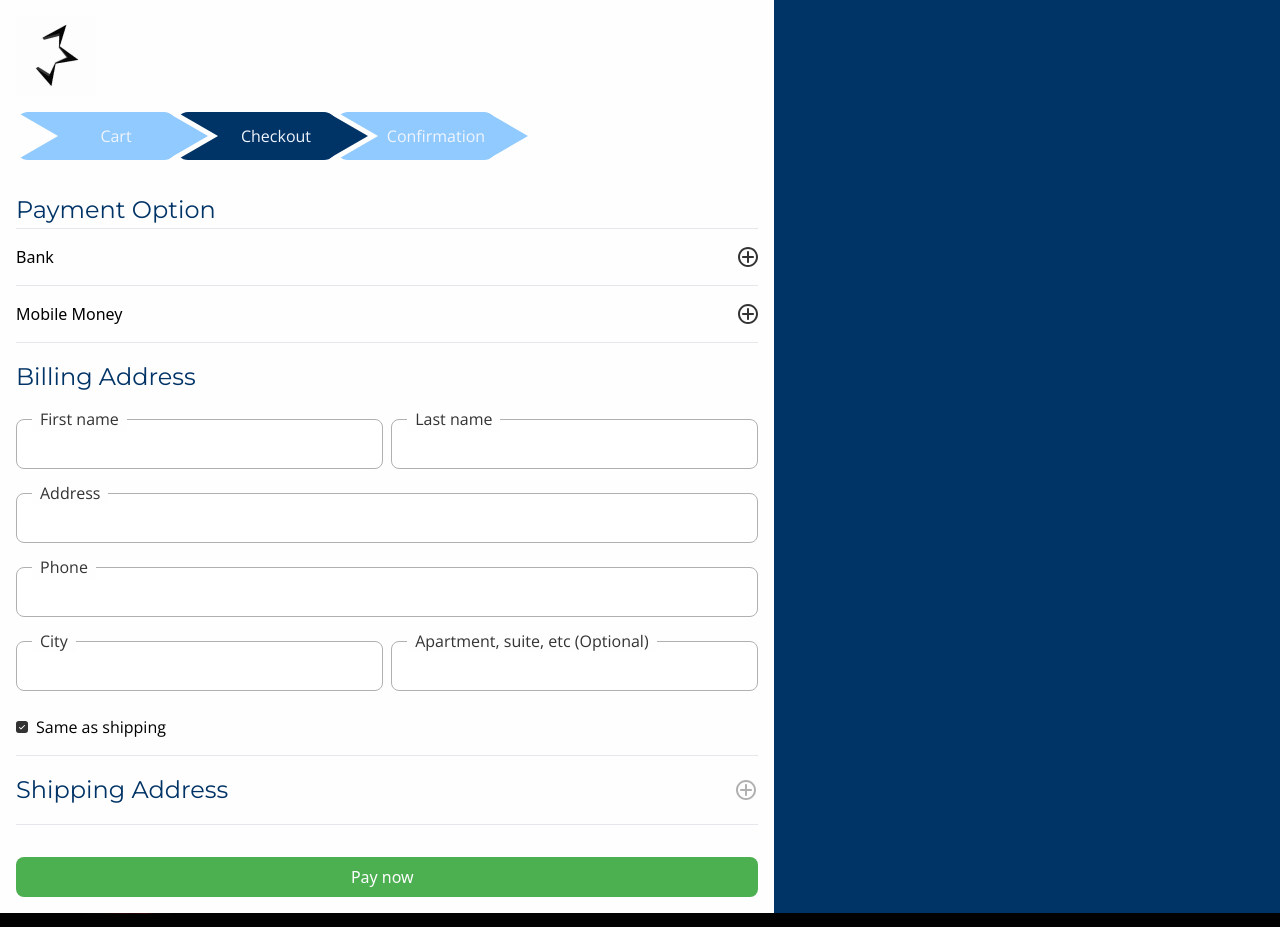
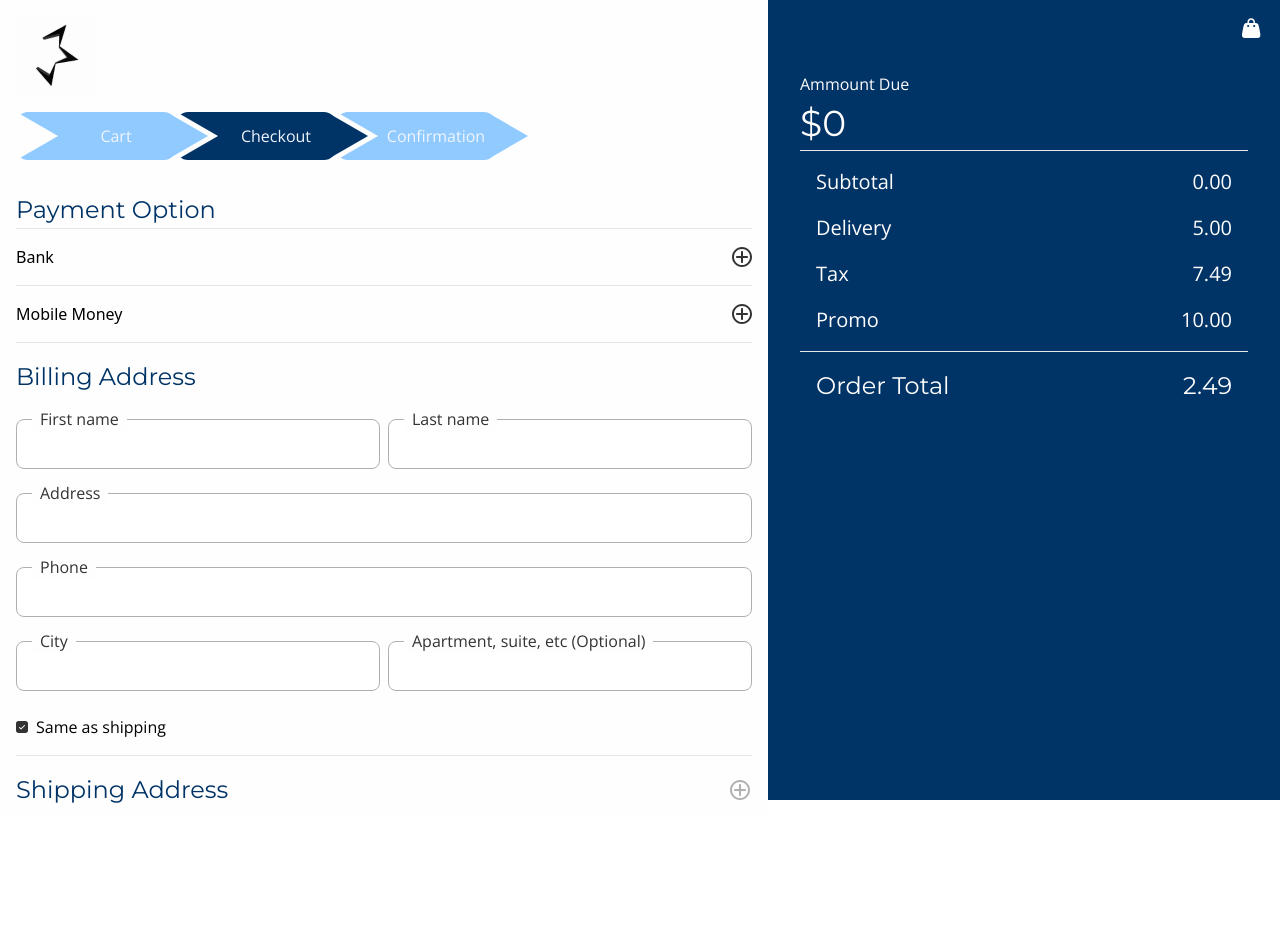
Before and after one commit to yaqeen009/Ecommerce-FrontEnd, a React (Vite) app: page /checkout in a window 1280 px wide. Shown: the top 927 px of the page. After the commit the page ends 800 px from the top, so only its background shows below. Built offline with nearby package versions, Linux system fonts and the light colour scheme.

Commit message:
Checkout page completed

```diff
--- a/src/App.jsx
+++ b/src/App.jsx
@@ -5,7 +5,7 @@ import AppRoutes from "./AppRoutes";
 
 function App() {
   const location = useLocation();
-  const hideFooterRoutes = ["/login"];
+  const hideFooterRoutes = ["/login","/checkout"];
   const hideHeaderRoutes = ["/checkout","/login"]
   const showHeader = !hideHeaderRoutes.includes(location.pathname) && location.pathname !== '*'
   const showFooter =
--- a/src/pages/cart.jsx
+++ b/src/pages/cart.jsx
@@ -40,6 +40,7 @@ const Cart = () => {
                   price={item.price}
                   inStock={"In Stock"}
                   amount={item.amount}
+                  isCheckOut={false}
                 />
               );
             })
@@ -50,11 +51,11 @@ const Cart = () => {
         {cart.length > 0 && (
           <div className="flex flex-col w-1/3 md:w-1/2 sm:w-full space-y-4">
             <CartSummary
-              subtotal={totalPrice}
-              delivery={5.0}
-              tax={7.49}
-              promo={10.0}
-              orderTotal={Math.floor(totalPrice + 5.0 + 7.49 - 10.0)}
+              subtotal={totalPrice.toFixed(2)}
+              delivery={5.0.toFixed(2)}
+              tax={7.49.toFixed(2)}
+              promo={10.00.toFixed(2)}
+              orderTotal={Math.floor(totalPrice + 5.0 + 7.49 - 10.0).toFixed(2)}
             />
             <ButtonComp
               btnName={"Proceed to Checkout"}
--- a/src/pages/checkout.jsx
+++ b/src/pages/checkout.jsx
@@ -1,5 +1,6 @@
 //image imports
 import logo from "../assets/logo3.png";
+import bag from "../assets/bag_white.svg";
 
 import { useDispatch, useSelector } from "react-redux";
 import Process from "../components/checkoutProcess";
@@ -8,28 +9,35 @@ import Billing from "../components/checkoutBilling";
 import Shipping from "../components/checkoutShipping";
 import ButtonComp from "../components/button";
 import { useState } from "react";
+import { useNavigate } from "react-router-dom";
+import CartItem from "../components/cartItem";
 
 const Checkout = () => {
   //states and hooks
-  const [isChecked, setIsChecked] = useState(true)
+  const [isChecked, setIsChecked] = useState(true);
   const dispatch = useDispatch();
   const cart = useSelector((state) => state.cart.cart);
+  const { totalPrice } = useSelector((state) => state.cart);
+  const navigate = useNavigate();
 
   //functionalities
   const submitForm = (data) => {
     console.log(data);
   };
 
+  const goToCart = () => {
+    navigate("/cart");
+  };
+
   const handleCheck = () => {
-    setIsChecked((prev) => !prev)
-  }
+    setIsChecked((prev) => !prev);
+  };
   //function for displaying cart items
   //objects
   //utils
   return (
-    <div className="checkout">
-      <div className="flex flex-row ">
-        <div className="flex flex-col ml-4 mt-4 basis-3/5 w-full">
+    <div className="checkout flex flex-row h-screen">
+      <div className="flex flex-col pl-4 mt-4 basis-3/5 w-3/5 h-full fixed overflow-y-auto bg-background pb-4">
         <span className="w-fit h-fit">
           <img src={logo} alt="logo" className="mb-4 w-fit h-fit" />
         </span>
@@ -46,17 +54,103 @@ const Checkout = () => {
         </section>
 
         <section className="billing-details mr-4">
-            <Billing  isChecked={isChecked} handleCheck={handleCheck} />
+          <Billing isChecked={isChecked} handleCheck={handleCheck} />
         </section>
 
         <section className="shipping-details mr-4">
-            <Shipping  isDisabled={isChecked}/>
+          <Shipping isDisabled={isChecked} />
         </section>
-          <span className="mt-8 mb-4 w-full pr-4">
-            <ButtonComp btnWidth={"w-full mr-4"} btnName={"Pay now"} btnColor={"bg-accent hover:bg-primary"} btnTextColor={"text-background "} btnTextSize={"mx-[45%]"} />
+
+        <span className="mt-16 mb-4 w-full pr-4">
+          <ButtonComp
+            btnWidth={"w-full mr-4"}
+            btnName={"Pay now"}
+            btnColor={"bg-accent hover:bg-primary"}
+            btnTextColor={"text-background "}
+            btnTextSize={"mx-[45%] py-2"}
+          />
         </span>
       </div>
-        <div className="flex flex-col basis-2/5 bg-primary"></div>
+      <div className="flex flex-col basis-2/5 bg-primary ml-auto h-full overflow-y-auto">
+        <span
+          onClick={goToCart}
+          className="flex self-end mr-4 mt-4 cursor-pointer"
+        >
+          <img src={bag} alt="" />
+        </span>
+        <div className="from-cart m-8">
+          <p className="font-open_sans text-background text-mobile-label md:text-tablet-label lg:text-label">
+            Ammount Due
+          </p>
+          <h1 className="font-montserrat text-mobile-headline md:text-tablet-headline lg:text-headlind text-background">
+            ${totalPrice}
+          </h1>
+          <div className="flex flex-col">
+            {cart.length > 0 &&
+              cart.map((item) => {
+                return (
+                  <div className="grid grid-cols-1 gap-y-2">
+                    <CartItem
+                      key={`${item.id}-${item.size}-${item.color}`}
+                      id={item.id}
+                      name={item.name}
+                      color={item.color}
+                      size={item.size}
+                      image={item.image.large}
+                      price={item.price}
+                      inStock={"In Stock"}
+                      amount={item.amount}
+                      isCheckOut={true}
+                    />
+                  </div>
+                );
+              })}
+          </div>
+          <hr />
+          <div className="flex flex-col m-4 space-y-4">
+            <span className="flex flex-row justify-between">
+              <p className="text-mobile-body md:text-tablet-body lg:text-body font-open_sans text-background">
+                Subtotal
+              </p>
+              <p className="text-mobile-body md:text-tablet-body lg:text-body font-open_sans text-background">
+                {totalPrice.toFixed(2)}
+              </p>
+            </span>
+            <span className="flex flex-row justify-between">
+              <p className="text-mobile-body md:text-tablet-body lg:text-body font-open_sans text-background">
+                Delivery
+              </p>
+              <p className="text-mobile-body md:text-tablet-body lg:text-body font-open_sans text-background">
+                {5.00.toFixed(2)}
+              </p>
+            </span>
+            <span className="flex flex-row justify-between">
+              <p className="text-mobile-body md:text-tablet-body lg:text-body font-open_sans text-background">
+                Tax
+              </p>
+              <p className="text-mobile-body md:text-tablet-body lg:text-body font-open_sans text-background">
+                {7.49.toFixed(2)}
+              </p>
+            </span>
+            <span className="flex flex-row justify-between">
+              <p className="text-mobile-body md:text-tablet-body lg:text-body font-open_sans text-background">
+                Promo
+              </p>
+              <p className="text-mobile-body md:text-tablet-body lg:text-body font-open_sans text-background">
+                {10.00.toFixed(2)}
+              </p>
+            </span>
+          </div>
+          <hr />
+          <span className="flex flex-row justify-between m-4">
+            <p className="text-mobile-title md:text-tablet-title lg:text-title font-montserrat text-background">
+              Order Total
+            </p>
+            <p className="text-mobile-title md:text-tablet-title lg:text-title font-montserrat text-background">
+            {(totalPrice + 5.0 + 7.49 - 10.0).toFixed(2)}
+            </p>
+          </span>
+        </div>
       </div>
     </div>
   );
```
Also changed, not shown: src/components/cartItem.jsx (+59 -7 lines), src/assets/bag_white.svg (added). Lines whose indentation alone changed are shown as unchanged.
